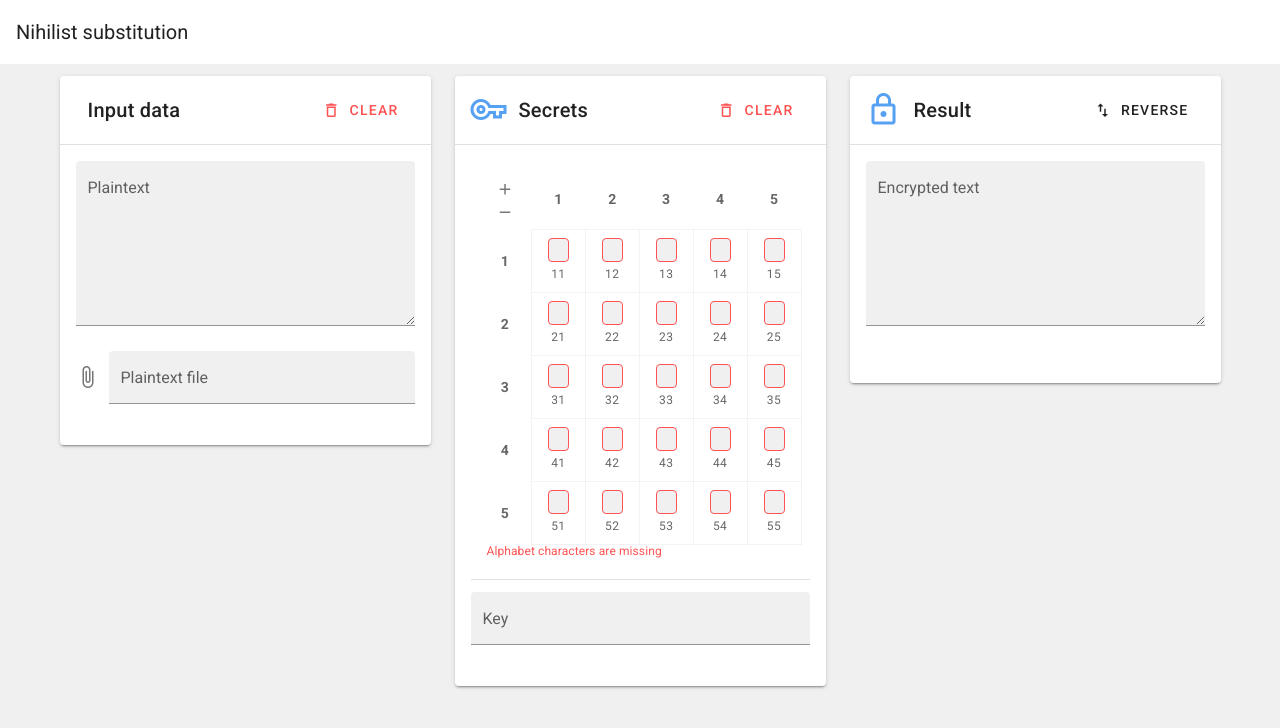
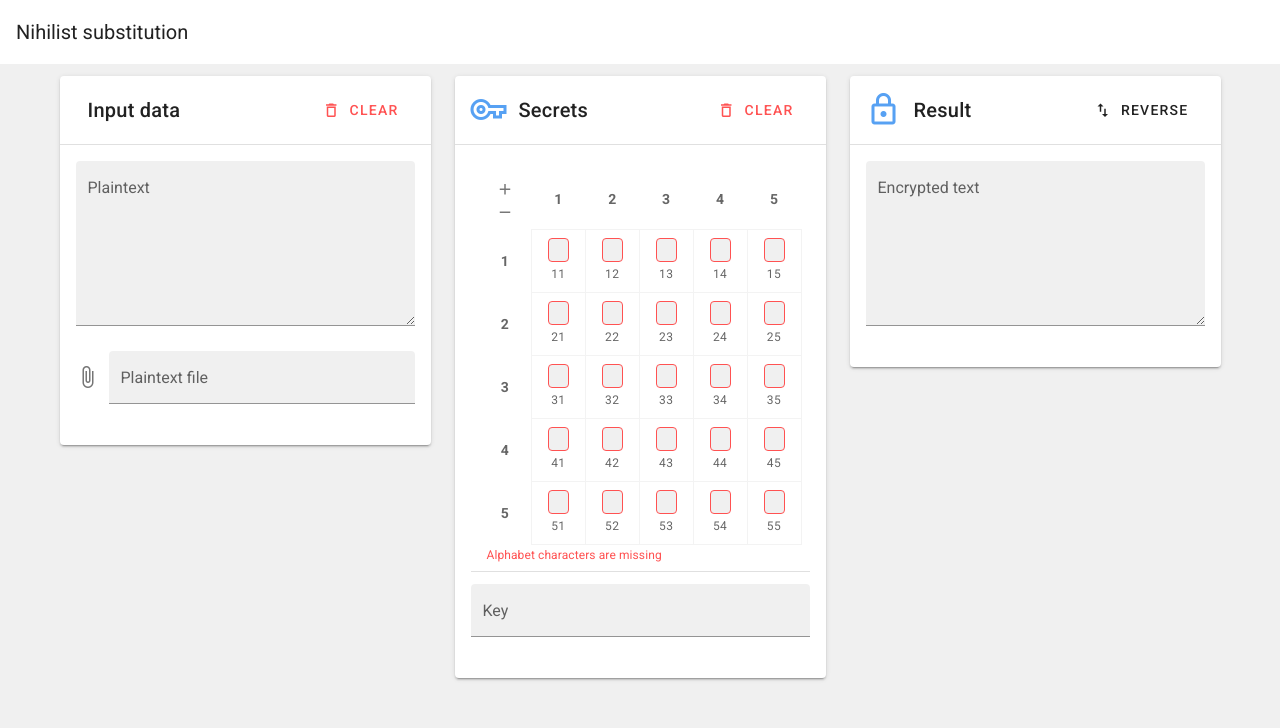
Before and after one commit to tjakubowski/put-pod, a Vue app: page / in a window 1280 px wide. Shown: the top 728 px of the page. Built offline with nearby package versions, Linux system fonts and the light colour scheme.

Commit message:
Refactor error checking

```diff
--- a/src/App.vue
+++ b/src/App.vue
@@ -34,7 +34,7 @@
               </template>
 
               <AlphabetTable v-model="alphabet" @increase="alphabetMatrixSize++" @decrease="alphabetMatrixSize--"/>
-              <v-divider class="my-3"/>
+              <v-divider class="mb-3"/>
               <v-text-field v-model="encryptionKey" :rules="encryptionKeyRules" label="Key" filled dense/>
             </base-card>
           </v-col>
@@ -48,6 +48,7 @@
               </template>
               <v-textarea :value="result" label="Encrypted text" readonly filled dense/>
               <encryption-table
+                v-show="isFormValid"
                 :encryption-key="encryptionKeyMapped"
                 :text="textMapped"
               />
@@ -94,7 +95,15 @@ export default {
     },
   },
   computed: {
+    isFormValid() {
+      return this.textCleared.length > 0
+        && this.encryptionKey.length > 0
+        && [...this.encryptionKey].every((encryptionLetter) => this.alphabet.includes(encryptionLetter))
+        && this.alphabet.every((l) => l.length > 0);
+    },
     result() {
+      if (!this.isFormValid) return '';
+
       return [...this.textCleared].map((letter, index) => {
         const encryptionKeyLetter = this.encryptionKey[index % this.encryptionKey.length];
         const encryptionKeyValue = this.getLetterCode(encryptionKeyLetter);
@@ -114,6 +123,8 @@ export default {
     },
     textMapped() {
       const size = this.encryptionKey.length;
+
+      if (!size) return [];
 
       const textMapped = [...this.textCleared].map((letter, index) => ({
         letter,
--- a/src/components/AlphabetTable.vue
+++ b/src/components/AlphabetTable.vue
@@ -37,15 +37,16 @@
         </td>
       </tr>
     </table>
-    <base-error class="px-2" :is-valid="isValid">Alphabet characters are missing</base-error>
+    <base-error class="px-2 mt-1" :is-valid="isValid">Alphabet characters are missing</base-error>
   </div>
 </template>
 
 <script>
-import BaseError from "@/components/BaseError";
+import BaseError from '@/components/BaseError';
+
 export default {
   name: 'AlphabetTable',
-  components: {BaseError},
+  components: { BaseError },
   model: {
     prop: 'alphabet',
   },
@@ -74,14 +75,16 @@ export default {
       }, {});
     },
     isValid() {
-      return Object.keys(this.alphabetOccurrences).length === this.alphabet.length;
+      return this.alphabet.every(l => l.length > 0);
     },
   },
   methods: {
     onInput(event, position) {
       const index = this.getCellIndex(position);
 
-      if (!this.alphabetOccurrences[event.target.value] && /\w/.test(event.target.value)) {
+      if (!this.alphabet.includes(event.target.value)
+        && /\w/.test(event.target.value) || event.target.value.length === 0
+      ) {
         const nextInput = document.querySelector(
           `.alphabet-table__input[data-index='${index + 1}']`,
         );
@@ -95,10 +98,13 @@ export default {
       return (y - 1) * this.alphabetMatrixSize + x - 1;
     },
     cellClasses(position) {
-      const cell = this.alphabet[this.getCellIndex(position)];
+      const cellIndex = this.getCellIndex(position);
+      const cell = this.alphabet[cellIndex];
+      const tempArray = [...this.alphabet];
+      tempArray.splice(cellIndex, 1);
       return {
         'alphabet-table__input': true,
-        'alphabet-table__input--error': cell.length === 0 || this.alphabetOccurrences[cell] > 1,
+        'alphabet-table__input--error': cell.length === 0 || tempArray.includes(cell),
       };
     },
     emitValue() {
```
